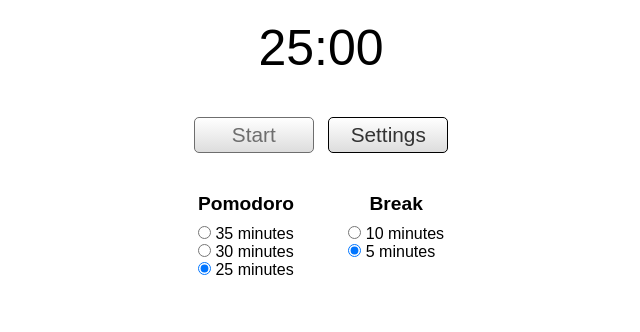
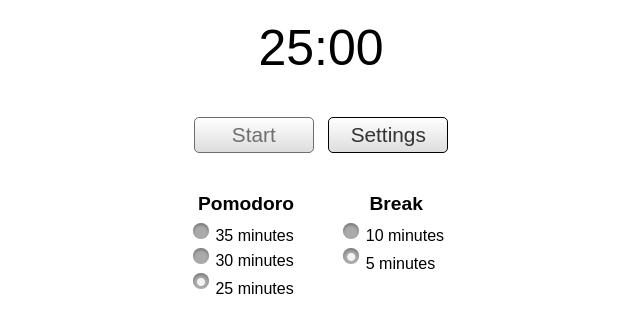
Before and after one commit to Loriens/Pomodoro-Timer, a plain HTML site: page index.html in a window 1280 px wide. Both pictures are taken after a click on the button "Settings". Shown: the part 76-408 px from the top of the page, without its empty margins (319-959 px from the left). Drawn offline with Linux system fonts and the light colour scheme.

Commit message:
New desigh of radio buttons

```diff
--- a/css/style.css
+++ b/css/style.css
@@ -37,14 +37,17 @@ main {
 }
 
   .timer {
+    margin: 40px 0;
+
   	font-size: 50px;
-  	margin: 40px 0;
   }
 
   .button {
   	width: 120px;
   	padding: 5px 15px;
+
   	font-size: 1.3em;
+
     color: #333;
     background-image: linear-gradient(#FFFFFF, #DDDDDD);
   	border: 1px solid black;
@@ -72,6 +75,7 @@ main {
 
     .radio-buttons {
       display: inline-block;
+
       vertical-align: top;
     }
 
@@ -81,13 +85,55 @@ main {
 
       .title-settings {
         margin-bottom: 10px;
+
         font-size: 1.2em;
         font-weight: bold;
       }
 
       .radio-buttons label {
         display: block;
+        margin-top: 5px;
+
         text-align: left;
       }
 
+  label {
+    cursor: pointer;
+  }
+
+  input[type="radio"] {
+    position: relative;
+    left: -5px;
+    top: 0;
+  }
+
+  input[type="radio"]:before {
+    position: relative;
+    left: 0;
+    top: -2px;
+
+    display: inline-block;
+    width: 16px;
+    height: 16px;
+    margin-right: 5px;
+
+    background-color: #AAAAAA;
+    border-radius: 8px;
+
+    box-shadow: inset 0px 2px 3px 0px rgba(0, 0, 0, .3), 0px 1px 0px 0px rgba(255, 255, 255, .8);
+    content: '';
+  }
+
+  input[type="radio"]:checked:before {
+    color: #F3F3F3;
+
+    font-size: 30px;
+    text-align: center;
+
+    line-height: 18px;
+
+    content: "\2022";
+  }
+
+
 /* END MAIN */
```
